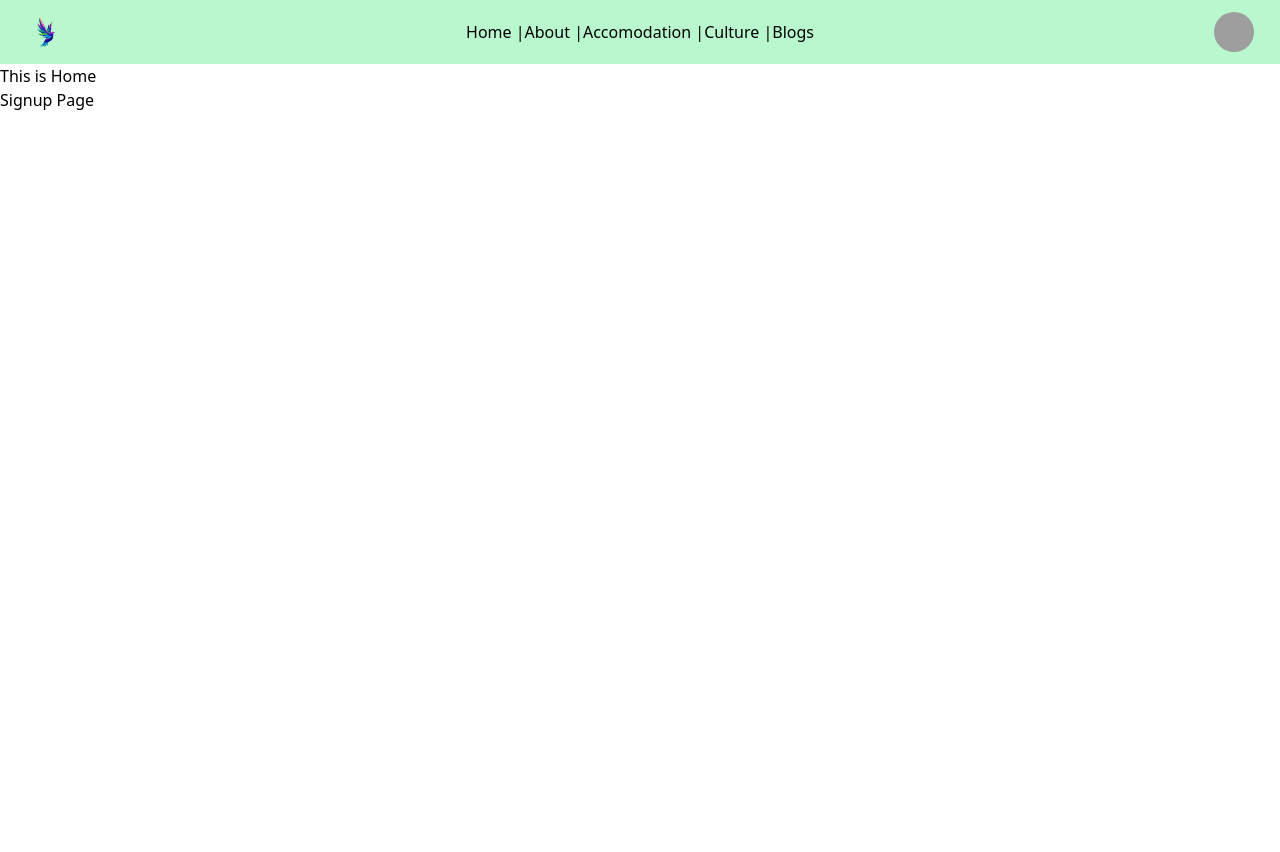
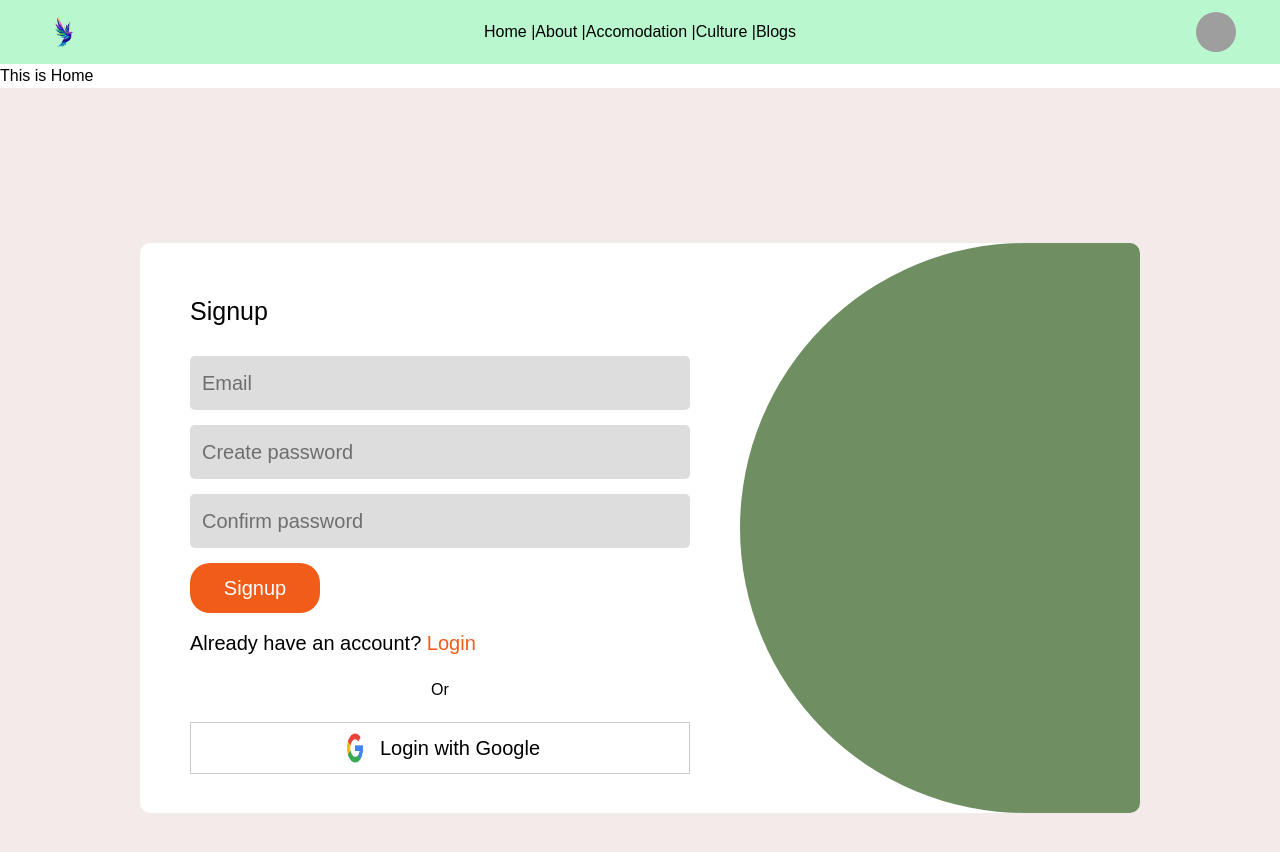
Before and after one commit to prerna1233/Paid-Project, a React (Vite) app: page / in a window 1280 px wide. Shown: the top 852 px of the page. Before the commit the page ends 800 px from the top, so only its background shows below. Built offline with nearby package versions, Linux system fonts and the light colour scheme; grey boxes are pictures that could not be loaded.

Commit message:
Signup UI updated

```diff
--- a/src/Components/Signup/Signup.jsx
+++ b/src/Components/Signup/Signup.jsx
@@ -1,10 +1,42 @@
-import React from 'react'
+import React from "react";
+import "./Signup.style.css";
 
 export default function Signup() {
   return (
-    <div>
-        <p>Signup Page</p>
+    <div className="signup-container">
+      <div className="signup-card">
 
+        {/* LEFT FORM */}
+        <div className="form-section">
+          <h2>Signup</h2>
+
+          <input type="email" placeholder="Email" />
+          <input type="password" placeholder="Create password" />
+          <input type="password" placeholder="Confirm password" />
+
+          <button className="signup-btn">Signup</button>
+
+          <p className="login-text">
+            Already have an account? <span>Login</span>
+          </p>
+
+          <div className="divider">
+            <span>Or</span>
+          </div>
+
+          <button className="google-btn">
+            <img
+              src="/src/assets/download.png"
+              alt="Google"
+            />
+            Login with Google
+          </button>
+        </div>
+
+
+        <div className="design-section"></div>
+
+      </div>
     </div>
-  )
+  );
 }
--- a/src/Components/Signup/Signup.style.css
+++ b/src/Components/Signup/Signup.style.css
@@ -0,0 +1,116 @@
+* {
+  box-sizing: border-box;
+  font-family: Arial, sans-serif;
+}
+
+.signup-container {
+  height: 100vh;
+
+  display: flex;
+  justify-content: center;
+  align-items: center;
+  background: #f3eaea;
+}
+
+.signup-card {
+  width: 1000px;
+  height: 570px;
+  background: white;
+  display: flex;
+  margin-top: 80px;
+  border-radius:10px;
+  overflow: hidden;
+}
+
+
+.form-section {
+  width: 60%;
+  padding: 50px;
+}
+
+.form-section h2 {
+  margin-bottom: 25px;
+  font-size: 25px;
+}
+
+.form-section input {
+  width: 100%;
+  padding: 12px;
+  margin-bottom: 15px;
+  background: #ddd;
+  border: none;
+  font-size: 20px;
+  border-radius: 5px;
+  outline: none;
+}
+
+.signup-btn {
+  font-size: 20px;
+  background: #f25c19;
+  color: white;
+  border: none;
+  padding: 10px;
+  width: 130px;
+  border-radius: 20px;
+  cursor: pointer;
+}
+
+.login-text {
+  margin-top: 15px;
+  font-size: 20px;
+}
+
+.login-text span {
+  font-size: 20px;
+  color: #f25c19;
+  cursor: pointer;
+}
+
+.divider {
+  margin: 20px 0;
+  text-align: center;
+  position: relative;
+}
+
+.divider span {
+  background: white;
+  padding: 0 10px;
+}
+
+.divider::before {
+  content: "";
+  position: absolute;
+  left: 0;
+  top: 50%;
+  width: 100%;
+  height: 1px;
+  background: #ccc;
+  z-index: -1;
+}
+
+
+.google-btn {
+  width: 100%;
+  padding: 10px;
+  border: 1px solid #ccc;
+  background: white;
+  display: flex;
+  font-size: 20px;
+  align-items: center;
+  justify-content: center;
+  gap: 10px;
+  cursor: pointer;
+}
+
+.google-btn img {
+
+  width: 30px;
+  height: 30px;
+}
+
+.design-section {
+  width: 40%;
+  background: #6f8f63;
+  border-top-left-radius: 320px;
+  border-bottom-left-radius: 320px;
+}
--- a/src/Routes/Approutes.jsx
+++ b/src/Routes/Approutes.jsx
@@ -7,18 +7,21 @@ import Blogs from '../Pages/Blogs/Blogs.jsx'
 import Signup  from '../Components/Signup/Signup.jsx'
 import { Routes, Route } from 'react-router-dom'
 
+
 export default function Approutes() {
   return (
     <>
+
      <Routes>
 
         <Route path='/' element={<Home />} />
-        <Route path='./Signup' element={<Signup/>}/>
+        <Route path='/Signup' element={<Signup/>}/>
         <Route path='/About' element={<About />} />
         <Route path='/Accomodation' element={<Accomodation />} />
         <Route path='/Culture' element={<Culture />} />
         <Route path='/Blogs' element={<Blogs />} />
      </Routes>
+
     </>
   )
 }
```
Also changed, not shown: src/Pages/Blogs/Blogs.style.css (+8 -0 lines), src/assets/download.png (added).
